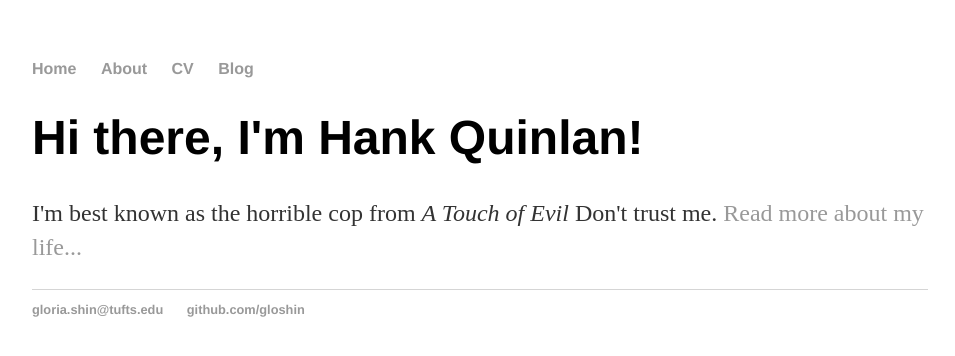
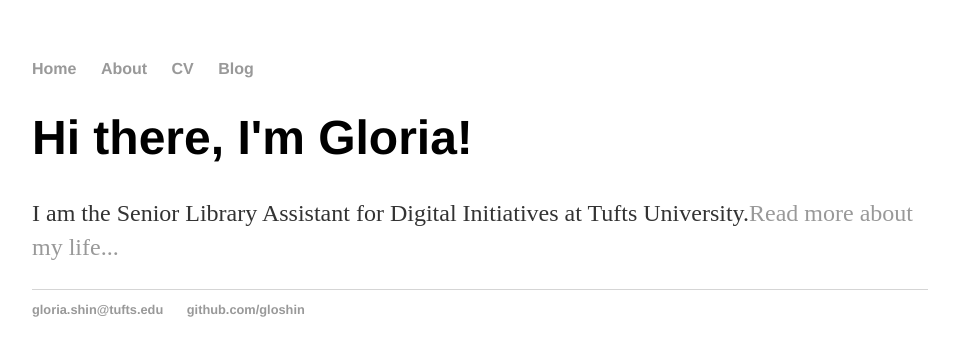
Before and after one commit to gloshin/gloriashin.github.io, a Jekyll site: the page built from index.html, in a window 1280 px wide. Shown: the top 356 px of the page, without its empty margins (160-1115 px from the left). Built offline with Jekyll 4.4.1, drawn with Linux system fonts in a browser that asks for light colours.

Commit message:
Update index.html

```diff
--- a/index.html
+++ b/index.html
@@ -3,6 +3,6 @@ layout: default
 title: Hank Quinlan, Horrible Cop
 ---
 <div class="blurb">
-	<h1>Hi there, I'm Hank Quinlan!</h1>
-	<p>I'm best known as the horrible cop from <em>A Touch of Evil</em> Don't trust me. <a href="/about">Read more about my life...</a></p>
+	<h1>Hi there, I'm Gloria!</h1>
+	<p>I am the Senior Library Assistant for Digital Initiatives at Tufts University.<a href="/about">Read more about my life...</a></p>
 </div><!-- /.blurb -->
```
